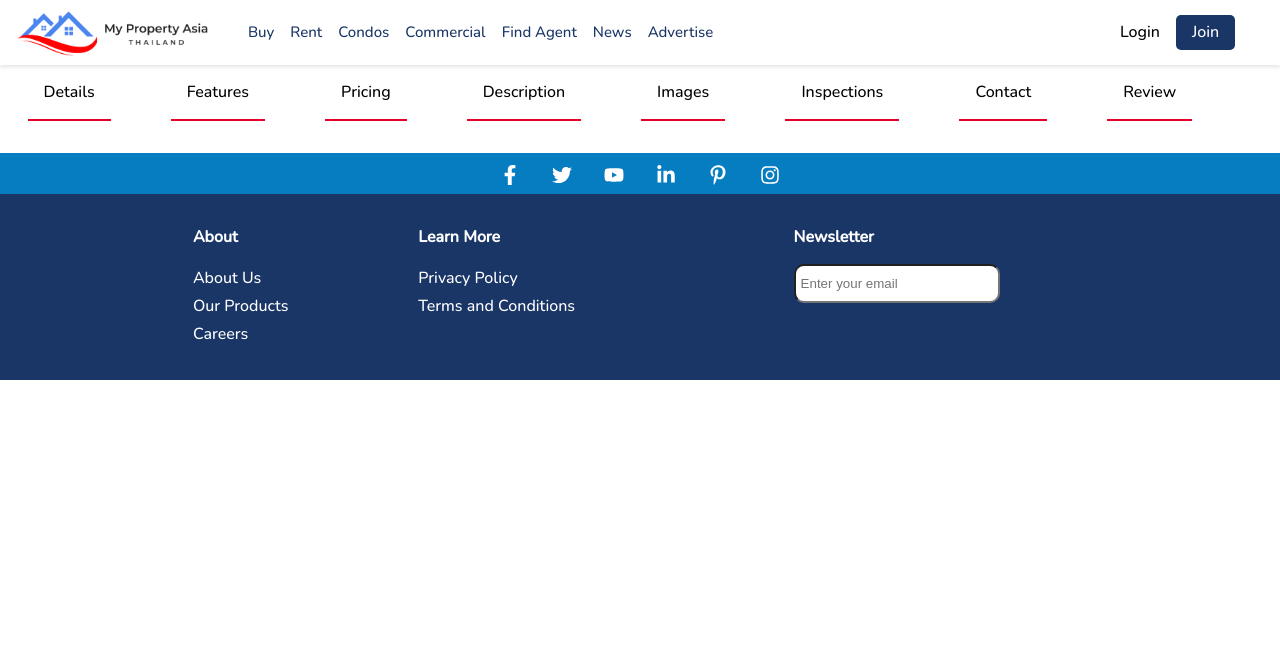
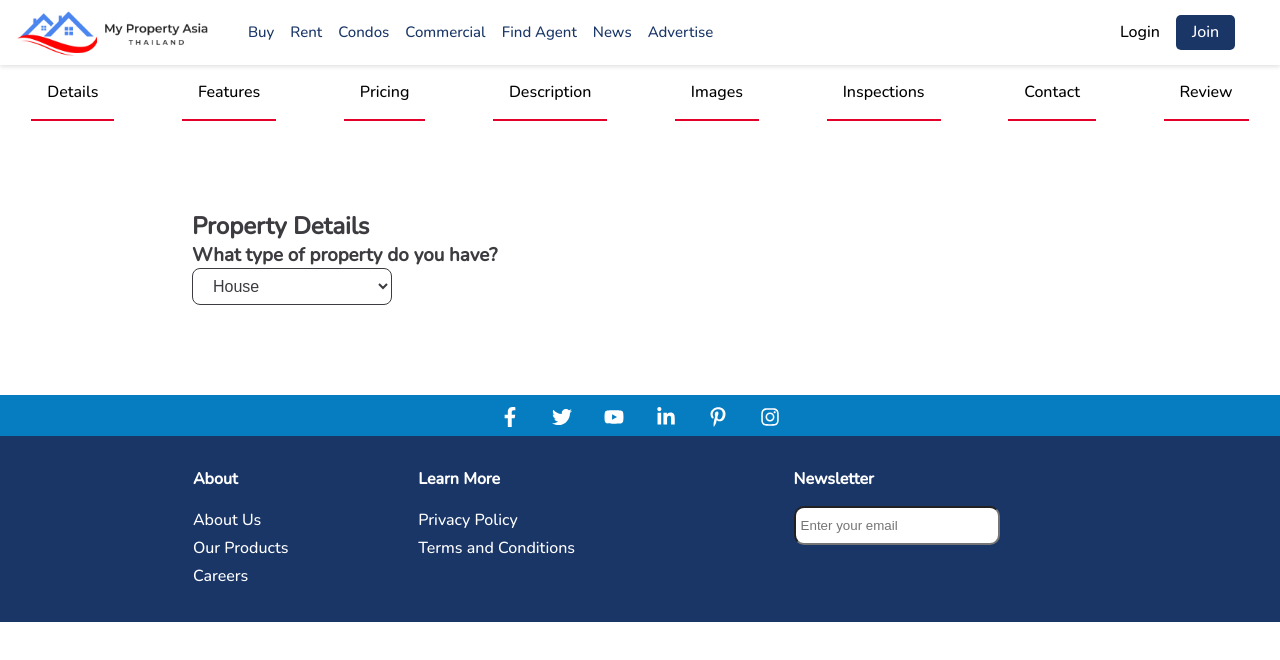
Before and after one commit to hasnatsajid/real-estate-nextjs, a Next.js app: page /add-property in a window 1280 px wide. Shown: the top 660 px of the page. Built offline with nearby package versions, Linux system fonts and the light colour scheme.

Commit message:
added agent listing adding

```diff
--- a/components/NewProperty.js
+++ b/components/NewProperty.js
@@ -11,8 +11,28 @@ const NewProperty = () => {
             </div>
           );
         })}
+      </div>
 
-        <div className="property-details"></div>
+      <div className="detail-wrapper">
+        <div className="property-details">
+          <div className="title">
+            <h1>Property Details</h1>
+          </div>
+
+          <div className="sub-title">
+            <h3>What type of property do you have?</h3>
+          </div>
+
+          <div className="types">
+            <select name="types" id="types">
+              <option value="house" selected>
+                House
+              </option>
+              <option value="apartment">Apartment</option>
+              <option value="commercial">Commercial</option>
+            </select>
+          </div>
+        </div>
       </div>
     </div>
   );
--- a/scss/_variables.scss
+++ b/scss/_variables.scss
@@ -8,6 +8,7 @@ $primary-blue: #077dc1;
 $bg-gray: #f2f2f2;
 $bg-listings-page: #f6f5f7;
 $text-gray: #999;
+$primary-text: #3d3b40;
 $text-secondary: #726e75;
 $bg-selected: #3d3b40;
 $bg-hover-primary: #f6f5f7;
--- a/scss/components/_newProperty.scss
+++ b/scss/components/_newProperty.scss
@@ -25,4 +25,35 @@
       }
     }
   }
+
+  .detail-wrapper {
+    width: 70%;
+    margin: 7% auto;
+  }
+
+  .property-details {
+    color: $primary-text;
+    font-size: 1rem;
+
+    h1 {
+      font-size: 1.5rem;
+    }
+
+    .types {
+      select {
+        color: $primary-text;
+        width: 200px;
+        max-width: 200px;
+        border-radius: 0.5rem;
+        border: 1px solid $primary-text;
+        background-color: $white;
+        font-size: 1rem;
+        padding: 0.5rem 1rem;
+
+        option {
+          color: $primary-text;
+        }
+      }
+    }
+  }
 }
```
